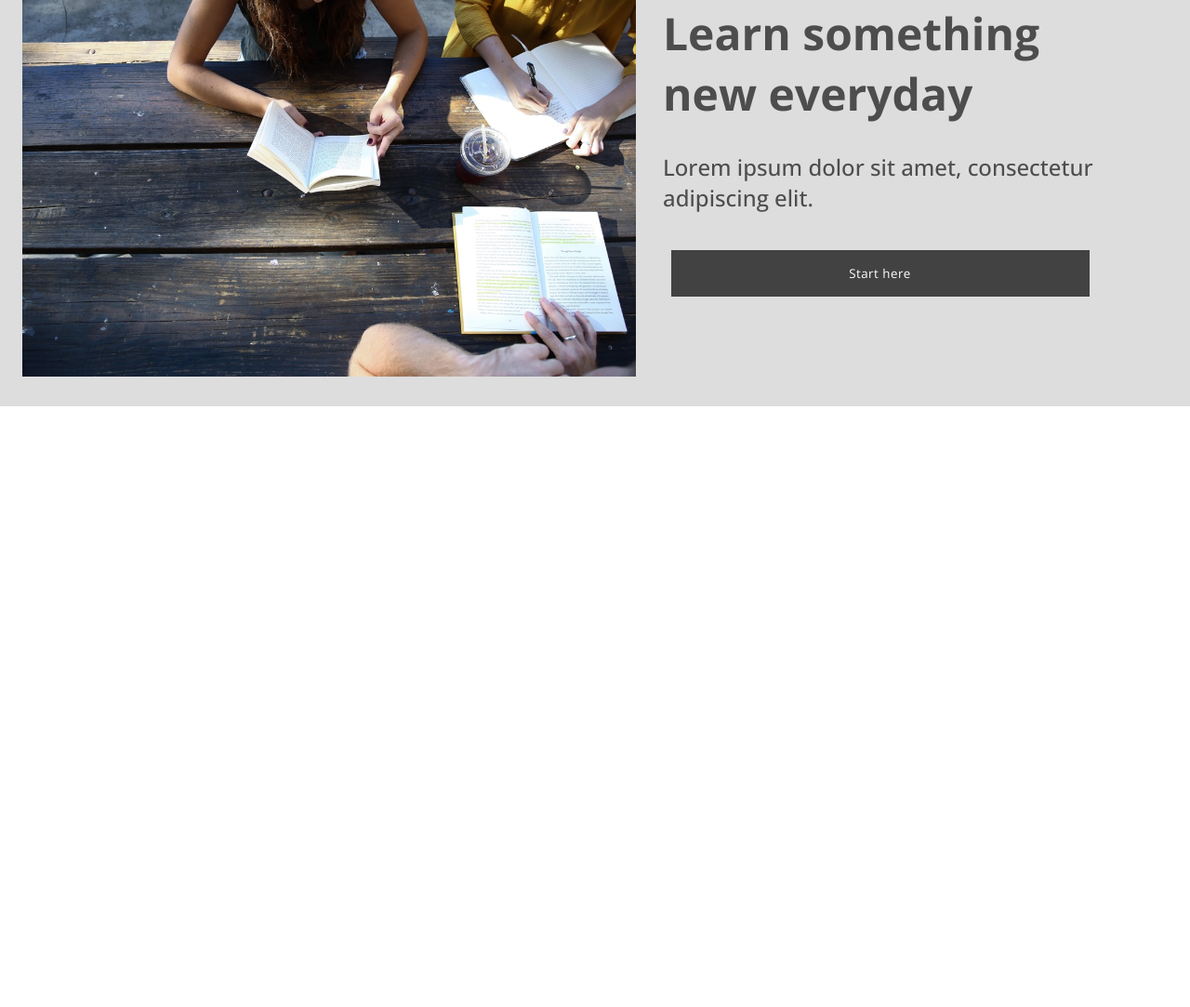
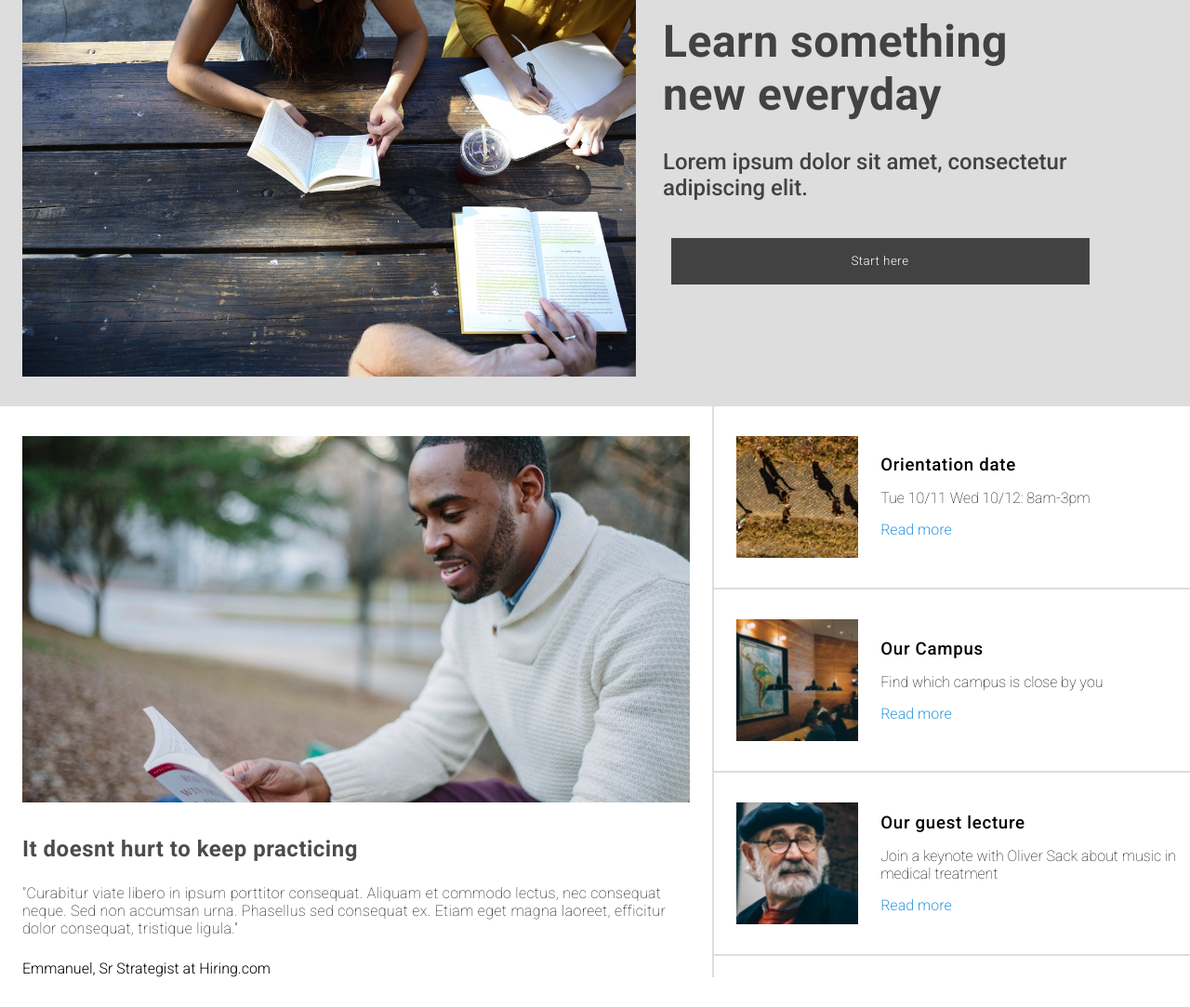
Before and after one commit to jsr0000/Colmar-Academy-, a plain HTML site: page index.html in a window 1280 px wide. Shown: the part 183-1266 px from the top of the page at 93% size. Before the commit the page ends 800 px from the top, so only its background shows below. Drawn offline with nearby package versions, Linux system fonts and the light colour scheme.

Commit message:
section 1+2

```diff
--- a/Resources/style.css
+++ b/Resources/style.css
@@ -72,8 +72,9 @@
     display: flex;
     background-color: rgb(221, 221, 221);
     align-items: center;
-    font-family: 'Open Sans', sans-serif;
+    font-family: 'Roboto', sans-serif;
     padding-right: 100px;
+    width: 100%;
 }
 
 .learn img {
@@ -91,15 +92,16 @@
 
 .learn-txt h2 {
     font-size: 3em;
-    color: rgba(0, 0, 0, 0.65);
+    color: rgba(0, 0, 0, 0.7);
     font-weight: 900;
+    letter-spacing: 0.5px;
 }
 
 .learn-txt h3 {
     font-size: 1.5em;
     padding-top: 30px;
     padding-bottom: 40px;
-    color: rgba(0, 0, 0, 0.65);
+    color: rgba(0, 0, 0, 0.7);
     font-weight: 425;
 }
 
@@ -110,7 +112,7 @@
     border-radius: 0;
     background-color: rgba(0, 0, 0, 0.7);
     color: white;
-    font-family: 'Open Sans', sans serif;
+    font-family: 'Roboto', sans-serif;
     border: 0;
     font-weight: 300;
     transition: background-color 0.15s ease-in-out;
@@ -121,3 +123,162 @@
     background-color: rgba(0, 0, 0, 0.4);
     cursor: pointer;
 }
+
+.practice {
+    display: flex;
+    width: 100%;
+    font-family: 'Roboto', sans-serif;
+}
+
+.p-info {
+    width: 60%;
+    border-right: 2px solid rgb(221, 221, 221);
+}
+
+.practice img {
+    width: 100%;
+    padding: 32px 24px;
+    height: auto;
+}
+
+.practice h2 {
+    padding-left: 24px;
+    letter-spacing: 0.5px;
+    color: rgba(0, 0, 0, 0.7);
+    font-weight: 1000;
+    padding-bottom: 24px;
+}
+
+.p-info p {
+    padding-left: 24px;
+    font-weight: 275;
+    letter-spacing: 0.35px;
+    padding-bottom: 24px;
+    padding-right: 24px;
+}
+
+.practice span {
+    padding-left: 24px;
+    font-weight: 300;
+    padding-bottom: 32px;
+}
+
+.pages {
+    width: 40%;
+}
+.ori {
+    border-bottom: 2px solid rgb(221, 221, 221);
+    display: flex;
+
+}
+
+.ori img {
+    width: 35%;
+}
+
+.orientation-txt {
+    display: flex;
+    flex-direction: column;
+    text-align: left;
+    justify-content: center;
+}
+
+.orientation-txt p {
+    padding: 15px 0;
+    font-weight: 200;
+}
+
+.orientation-txt h3 {
+    font-weight: 500;
+    letter-spacing: 0.7px;
+}
+
+.orientation-txt a {
+    text-decoration: none;
+    color: rgba(20, 140, 215, 0.857);
+    font-weight: 300;
+    transition: color 0.2s ease-in-out;
+}
+
+.orientation-txt a:hover {
+    color: rgb(30, 30, 253);
+    font-weight: 350;
+}
+
+.campus {
+    border-bottom: 2px solid rgb(221, 221, 221);
+    display: flex;
+
+}
+
+.campus img {
+    width: 35%;
+}
+
+.cam {
+    display: flex;
+    flex-direction: column;
+    text-align: left;
+    justify-content: center;
+}
+
+.cam p {
+    padding: 15px 0;
+    font-weight: 200;
+}
+
+.cam h3 {
+    font-weight: 500;
+    letter-spacing: 0.7px;
+}
+
+.cam a {
+    text-decoration: none;
+    color: rgba(20, 140, 215, 0.857);
+    font-weight: 300;
+    transition: color 0.2s ease-in-out;
+}
+
+.cam a:hover {
+    color: rgb(30, 30, 253);
+    font-weight: 350;
+}
+
+.guest {
+    border-bottom: 2px solid rgb(221, 221, 221);
+    display: flex;
+
+}
+
+.guest img {
+    width: 35%;
+}
+
+.gue {
+    display: flex;
+    flex-direction: column;
+    text-align: left;
+    justify-content: center;
+}
+
+.gue p {
+    padding: 15px 0;
+    font-weight: 200;
+}
+
+.gue h3 {
+    font-weight: 500;
+    letter-spacing: 0.7px;
+}
+
+.gue a {
+    text-decoration: none;
+    color: rgba(20, 140, 215, 0.857);
+    font-weight: 300;
+    transition: color 0.2s ease-in-out;
+}
+
+.gue a:hover {
+    color: rgb(30, 30, 253);
+    font-weight: 350;
+}
--- a/index.html
+++ b/index.html
@@ -10,7 +10,7 @@
 <link href="https://fonts.googleapis.com/css2?family=Source+Sans+Pro&display=swap" rel="stylesheet">
 <link rel="preconnect" href="https://fonts.googleapis.com">
 <link rel="preconnect" href="https://fonts.gstatic.com" crossorigin>
-<link href="https://fonts.googleapis.com/css2?family=Open+Sans:wght@300;500;700&display=swap" rel="stylesheet">
+<link href="https://fonts.googleapis.com/css2?family=Roboto:wght@100;300;400;500;700&display=swap" rel="stylesheet">
 </head>
 <body>
    <nav class="navbar">
@@ -33,4 +33,38 @@
         <button class="start-here">Start here</button>
     </div>
    </section>
+   <section class="practice">
+    <div class="p-info">
+        <img src="Resources/capstone_colmar_assets/images/information-main.jpg" alt="man reading" id="m-reading">
+        <h2>It doesnt hurt to keep practicing</h2>
+        <p>"Curabitur viate libero in ipsum porttitor consequat. Aliquam et commodo lectus, nec consequat neque. Sed non accumsan urna. Phasellus sed consequat ex. Etiam eget magna laoreet, efficitur dolor consequat, tristique ligula."</p>
+        <span>Emmanuel, Sr Strategist at Hiring.com</span>
+    </div>
+    <div class="pages">
+        <div class="ori">
+            <img src="Resources/capstone_colmar_assets/images/information-orientation.jpg" alt="orienteering">
+            <div class="orientation-txt">
+                <h3>Orientation date</h3>
+                <p>Tue 10/11 Wed 10/12: 8am-3pm</p>
+                <a href="#" class="read-more">Read more</a>
+            </div>
+        </div>
+        <div class="campus">
+            <img src="Resources/capstone_colmar_assets/images/information-campus.jpg" alt="campus">
+            <div class="cam">
+                <h3>Our Campus</h3>
+                <p>Find which campus is close by you</p>
+                <a href="#" class="read-more">Read more</a>
+            </div>
+        </div>
+        <div class="guest">
+            <img src="Resources/capstone_colmar_assets/images/information-guest-lecture.jpg" alt="campus">
+            <div class="gue">
+                <h3>Our guest lecture</h3>
+                <p>Join a keynote with Oliver Sack about music in medical treatment</p>
+                <a href="#" class="read-more">Read more</a>
+            </div>
+        </div>
+    </div>
+   </section>
 </body>
```
